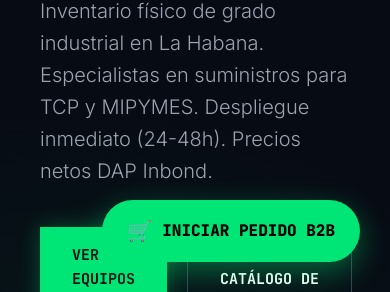
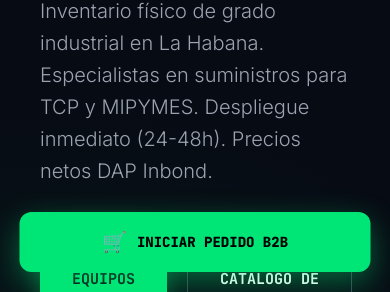
Before and after one commit to marcelmontano/ofertas-novelec, a plain HTML site: page index.html in a window 390 px wide. Shown: the part 552-844 px from the top of the page. Drawn offline with Linux system fonts and the light colour scheme.

Commit message:
Add files via upload

```diff
--- a/index.html
+++ b/index.html
@@ -1497,8 +1497,50 @@
         </div>
     </footer>
 
-    <!-- BOTÓN FLOTANTE PARA GENERAR PEDIDO -->
-<a href="pedido.html" target="_blank" style="position: fixed; bottom: 30px; right: 30px; background: #00E676; color: #000; padding: 15px 25px; border-radius: 50px; font-family: 'JetBrains Mono', monospace; font-weight: 900; font-size: 16px; text-decoration: none; box-shadow: 0 10px 30px rgba(0, 230, 118, 0.4); display: flex; align-items: center; gap: 10px; z-index: 9999; transition: transform 0.3s ease;" onmouseover="this.style.transform='scale(1.05)'" onmouseout="this.style.transform='scale(1)'">
+    <!-- ESTILOS Y BOTÓN FLOTANTE RESPONSIVO -->
+<style>
+    .btn-flotante-b2b {
+        position: fixed;
+        bottom: 30px;
+        right: 30px;
+        background: #00E676;
+        color: #000;
+        padding: 15px 25px;
+        border-radius: 50px;
+        font-family: 'JetBrains Mono', monospace;
+        font-weight: 900;
+        font-size: 16px;
+        text-decoration: none;
+        box-shadow: 0 10px 30px rgba(0, 230, 118, 0.4);
+        display: flex;
+        align-items: center;
+        justify-content: center;
+        gap: 10px;
+        z-index: 9999;
+        transition: transform 0.3s ease;
+    }
+    .btn-flotante-b2b:hover {
+        transform: scale(1.05);
+    }
+
+    /* Ajuste perfecto para celulares (Móviles) */
+    @media (max-width: 768px) {
+        .btn-flotante-b2b {
+            bottom: 20px;
+            right: 50%;
+            transform: translateX(50%); /* Centra el botón horizontalmente */
+            width: 90%; /* Toma el 90% de la pantalla para que nunca se corte */
+            padding: 14px 20px;
+            font-size: 14px;
+            border-radius: 12px; /* Se ve más moderno y corporativo en móvil */
+        }
+        .btn-flotante-b2b:hover {
+            transform: translateX(50%) scale(1.02);
+        }
+    }
+</style>
+
+<a href="pedido.html" target="_blank" class="btn-flotante-b2b">
     <span style="font-size: 20px;">🛒</span> INICIAR PEDIDO B2B
 </a>
 
```
